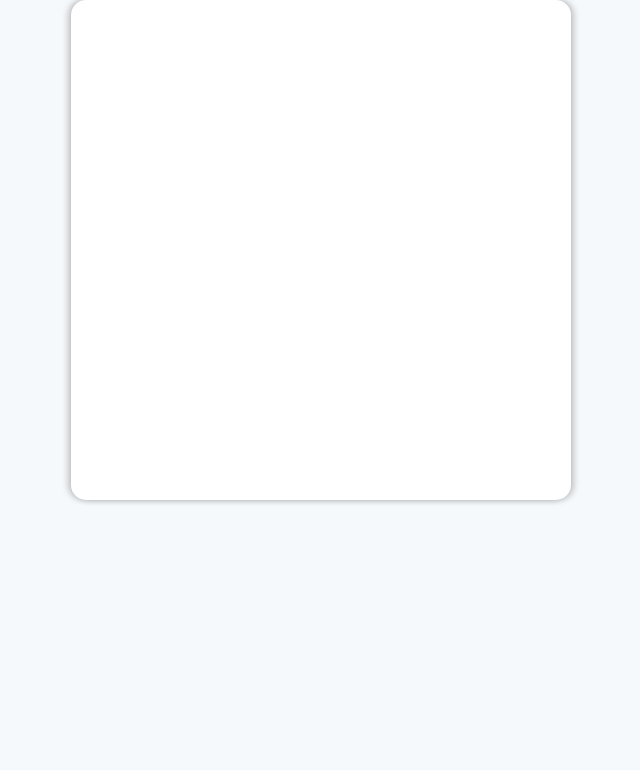
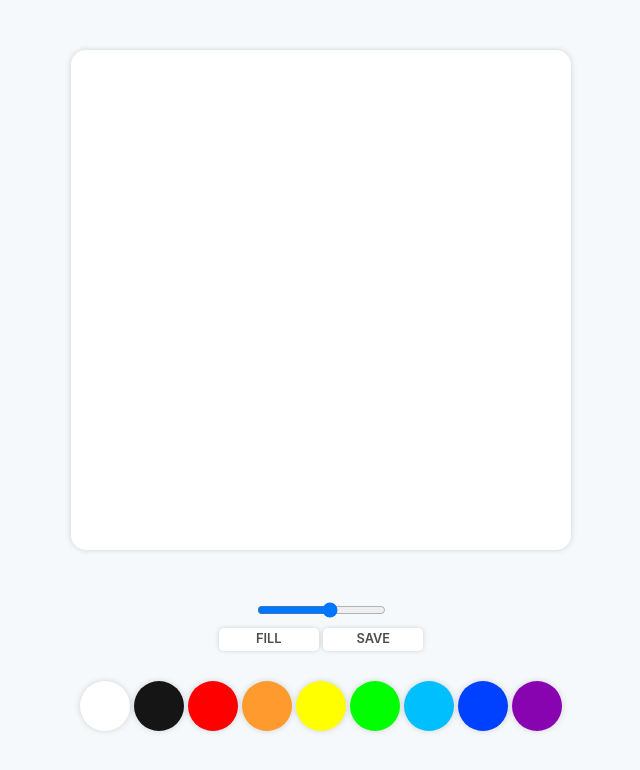
Before and after one commit to SUPINKIM/PaintJs, a plain HTML site: page index.html in a window 1280 px wide. Shown: the whole page, without its empty margins (319-959 px from the left). Drawn offline with Linux system fonts and the light colour scheme.

Commit message:
Second Commit

```diff
--- a/index.html
+++ b/index.html
@@ -9,5 +9,23 @@
 </head>
 <body>
     <canvas id="jsCanvas" class="canvas"></canvas>
+    <div class="controler">
+        <input type="range" id="JsRange" min="0.2" max="5.0" value="3.0" step="0.2">
+        <div class="controler_bnts">
+            <button id="JsMode">Fill</button>
+            <button id="JsSave">Save</button>
+        </div>
+        <div class="controler_colors" id="jsControlColor">
+            <div class="controler_color" style="background-color: white;"></div>
+            <div class="controler_color" style="background-color: #151515;"></div>
+            <div class="controler_color" style="background-color: #FF0000;"></div>
+            <div class="controler_color" style="background-color: #FE9A2E;"></div>
+            <div class="controler_color" style="background-color: #FFFF00;"></div>
+            <div class="controler_color" style="background-color: #00FF00;"></div>
+            <div class="controler_color" style="background-color: #00BFFF;"></div>
+            <div class="controler_color" style="background-color: #0040FF;"></div>
+            <div class="controler_color" style="background-color: #8904B1;"></div>
+        </div>
+    </div>
 </body>
 </html>
--- a/style.css
+++ b/style.css
@@ -1,4 +1,8 @@
 @import 'reset.css';
+:root {
+  --shadow: 0.1em 0 0.4em rgba(0, 0, 0, 0.08),
+    -0.1em 0 0.4em rgba(0, 0, 0, 0.08);
+}
 
 body {
   background-color: #f6f9fc;
@@ -7,6 +11,8 @@ body {
   display: flex;
   flex-direction: column;
   align-items: center;
+  padding-top: 50px;
+  padding-bottom: 50px;
 }
 
 .canvas {
@@ -16,6 +22,51 @@ body {
   border-radius: 15px;
   /*box-shadow: 10px 5px 5px #e0ebff;*/
   /*box-shadow: 2px 2px 2px 1px rgba(0, 0, 0, 0.2);*/
-  box-shadow: 0.2em 0 0.4em rgba(0, 0, 0, 0.2),
-    -0.2em 0 0.4em rgba(0, 0, 0, 0.2);
+  box-shadow: var(--shadow);
 }
+.controler {
+  margin-top: 50px;
+  display: flex;
+  flex-direction: column;
+  align-items: center;
+}
+
+.controler .controler_bnts {
+  margin-bottom: 30px;
+}
+.controler_bnts button {
+  all: unset;
+  cursor: pointer;
+  background-color: white;
+  padding: 5px 0px;
+  width: 100px;
+  text-align: center;
+  border-radius: 5px;
+  box-shadow: var(--shadow);
+  color: rgba(0, 0, 0, 0.7);
+  text-transform: uppercase;
+  font-size: 0.8rem;
+  font-weight: 600;
+}
+
+.controler input {
+  margin-bottom: 10px;
+}
+.controler_bnts button:active {
+  transform: scale(0.96);
+}
+
+.controler_colors {
+  display: flex;
+  flex-direction: row;
+  align-items: center;
+}
+.controler_colors .controler_color {
+  width: 50px;
+  height: 50px;
+  border-radius: 50%;
+  cursor: pointer;
+  box-shadow: var(--shadow);
+  box-sizing: border-box;
+  margin: 0px 2px;
+}
```
